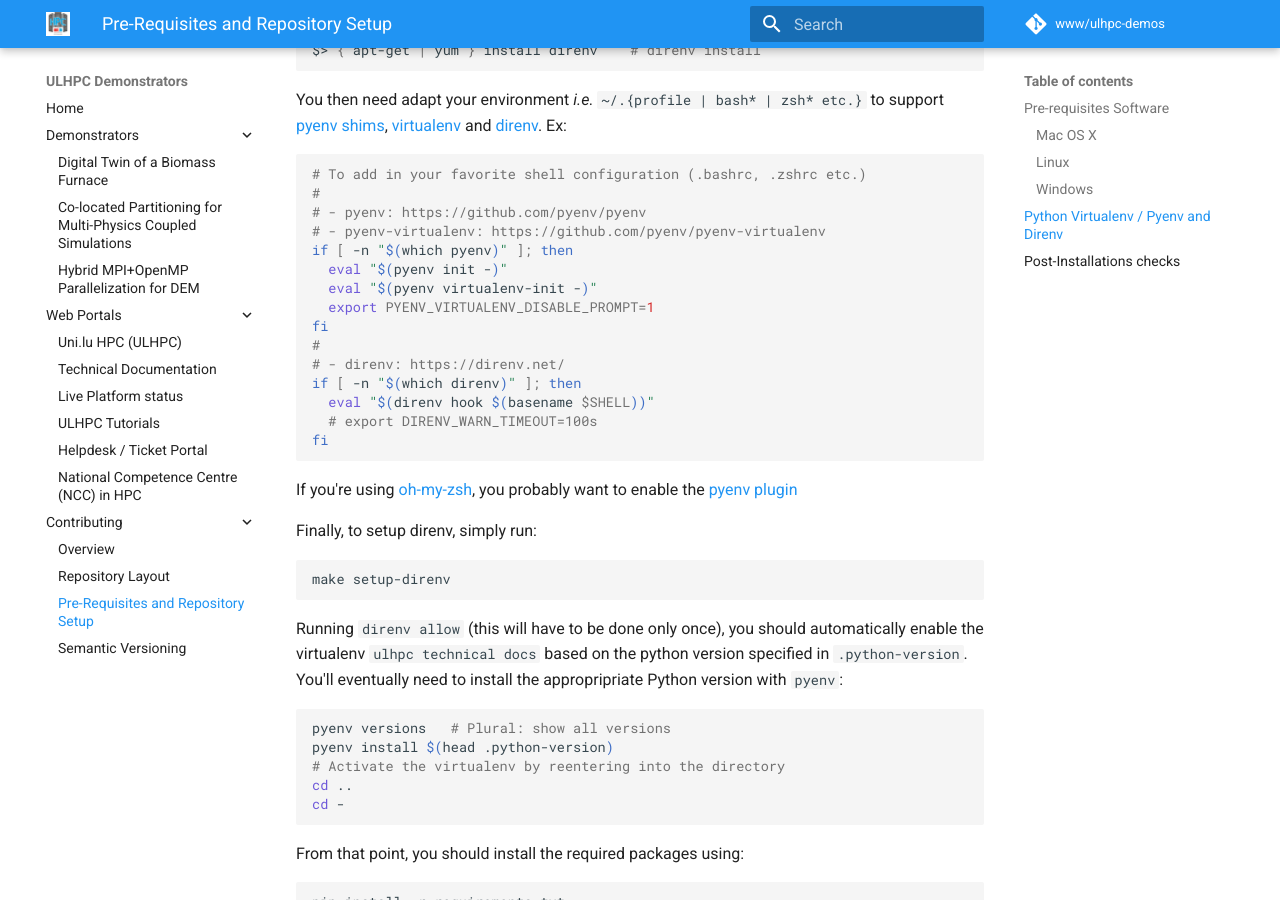
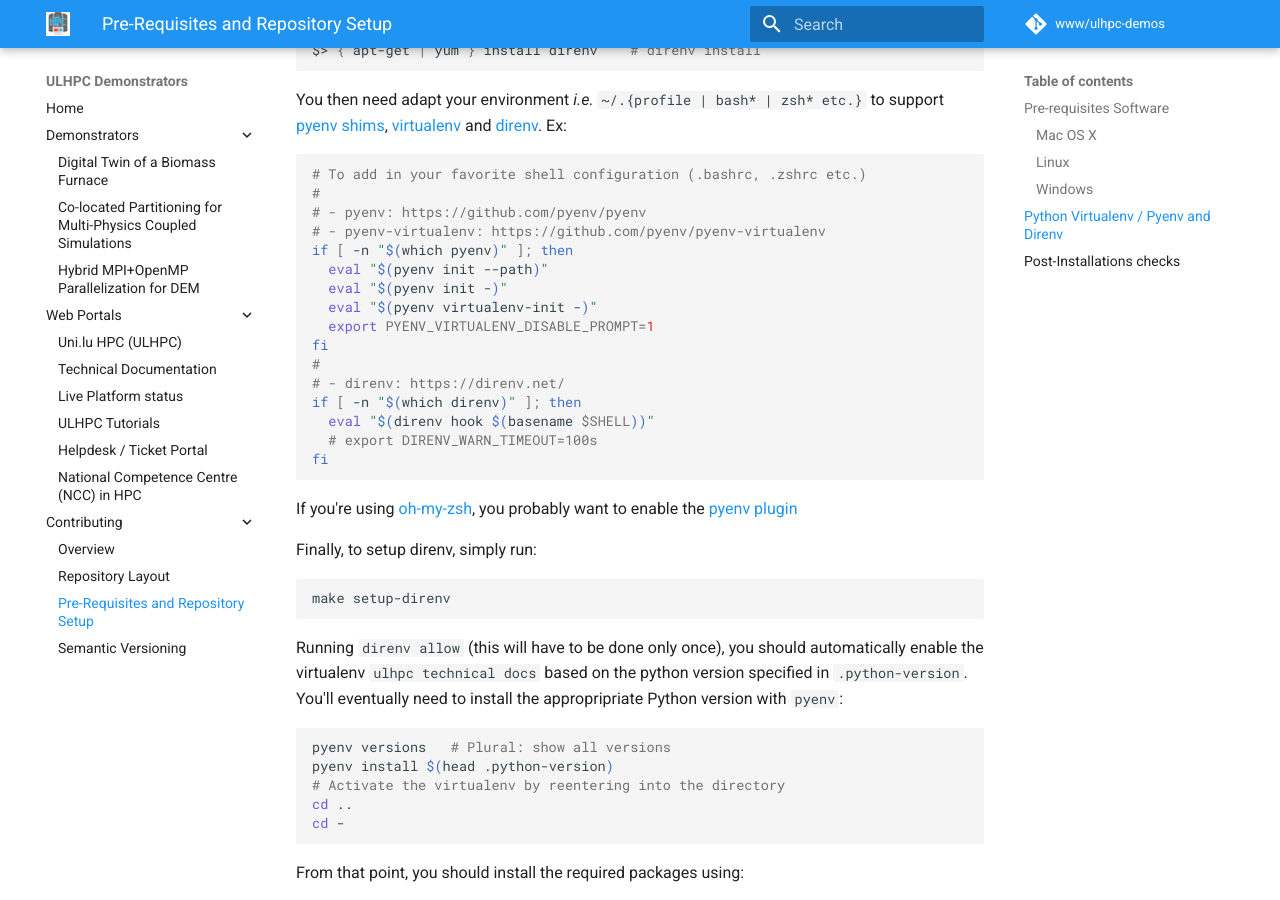
Before and after one commit to ULHPC/ulhpc-demos, an MkDocs documentation site: the page built from docs/setup.md, in a window 1280 px wide and 900 px high, scrolled down 4137 px. Built offline with MkDocs 1.6.1 and Material for MkDocs 9.7.7, drawn with Linux system fonts in a browser that asks for light colours; comment, search, counter and statistics services are not loaded.

Commit message:
update setup
Signed-off-by: Sebastien Varrette <Sebastien.Varrette@uni.lu>

```diff
--- a/docs/setup.md
+++ b/docs/setup.md
@@ -128,7 +128,6 @@ Please note that to clone a Git repository which contains symbolic links (symlin
 See also the instructions and screenshots provided on this [tutorial](http://rr-tutorials.readthedocs.io/en/latest/setup/#windows).
 
 
-
 ## Python Virtualenv / Pyenv and Direnv
 
 In order to have a consistent Python environment among the collaborators of this project, the use of [`virtualenv`](https://pypi.org/project/virtualenv/) (a tool to create isolated virtual Python environments) is strongly encouraged.
@@ -162,6 +161,7 @@ s/) and [direnv](https://direnv.net/). Ex:
 # - pyenv: https://github.com/pyenv/pyenv
 # - pyenv-virtualenv: https://github.com/pyenv/pyenv-virtualenv
 if [ -n "$(which pyenv)" ]; then
+  eval "$(pyenv init --path)"
   eval "$(pyenv init -)"
   eval "$(pyenv virtualenv-init -)"
   export PYENV_VIRTUALENV_DISABLE_PROMPT=1
```
